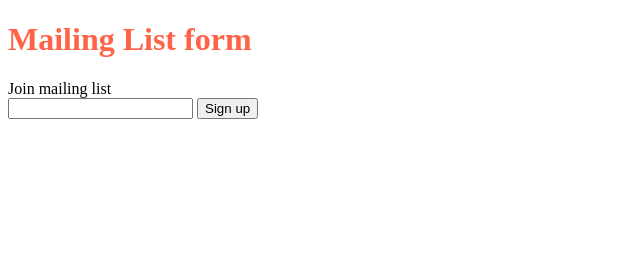
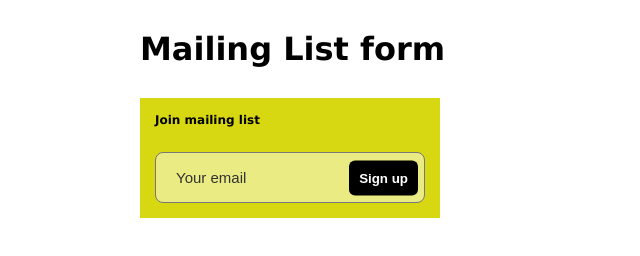
Before and after one commit to MariusKuzminskas/GulpStarter_SCss_BrowserSync, a website: page index.html in a window 1280 px wide. Shown: the whole page, without its empty margins (0-640 px from the left). Drawn offline with Linux system fonts and the light colour scheme.

Commit message:
css complete

```diff
--- a/index.html
+++ b/index.html
@@ -5,16 +5,16 @@
     <meta charset="UTF-8">
     <meta name="viewport" content="width=device-width, initial-scale=1.0">
     <link rel="stylesheet" href="css/style.css">
-    <title>NAME HERE</title>
+    <title>Mailing list</title>
 </head>
 
 <body>
     <div class="container">
-        <h1>Mailing List form</h1>
+        <h1 class="title--page">Mailing List form</h1>
         <div class="form">
             <div class="form__heading">Join mailing list</div>
             <form class="form__input-block">
-                <input class="input-block__input" type="text">
+                <input class="input-block__input" type="text" placeholder="Your email">
                 <button class="input-block__btn" type="submit">Sign up</button>
             </form>
         </div>
--- a/src/scss/style.scss
+++ b/src/scss/style.scss
@@ -1,5 +1,65 @@
+// reset
+* {
+    box-sizing: border-box;
+    margin: 0;
+    padding: 0;
+}
+
 body {
-    h1 {
-        color: tomato;
+    font-family: Verdana, Geneva, Tahoma, sans-serif;
+}
+
+// Vars
+$main-color: #d7d712;
+.container {
+    max-width: 1000px;
+    margin: 0 auto;
+}
+
+.title--page {
+    margin: 30px 0;
+}
+
+.form {
+    background-color: $main-color;
+    max-width: 300px;
+    padding: 15px;
+    // border: 1px solid #000;
+    &__heading {
+        font-weight: 700;
+        font-size: 12px;
+        margin-bottom: 25px;
+    }
+    &__input-block {
+        position: relative;
     }
 }
+
+.input-block {
+    &__input {
+        background-color: rgba(255, 255, 255, 0.479);
+        border: 1px solid rgb(119, 119, 119);
+        border-radius: 8px;
+        padding: 16px 50px 16px 20px;
+        width: 100%;
+        font-size: 15px;
+        &::placeholder {
+            font-size: 15px;
+            color: #333;
+        }
+    }
+    &__btn {
+        border: none;
+        box-shadow: none;
+        background-color: #000;
+        position: absolute;
+        top: 50%;
+        transform: translateY(-50%);
+        right: 7px;
+        color: #fff;
+        padding: 10px;
+        border-radius: 6px;
+        font-weight: 700;
+        cursor: pointer;
+    }
+}
```
Also changed, not shown: css/style.css.
